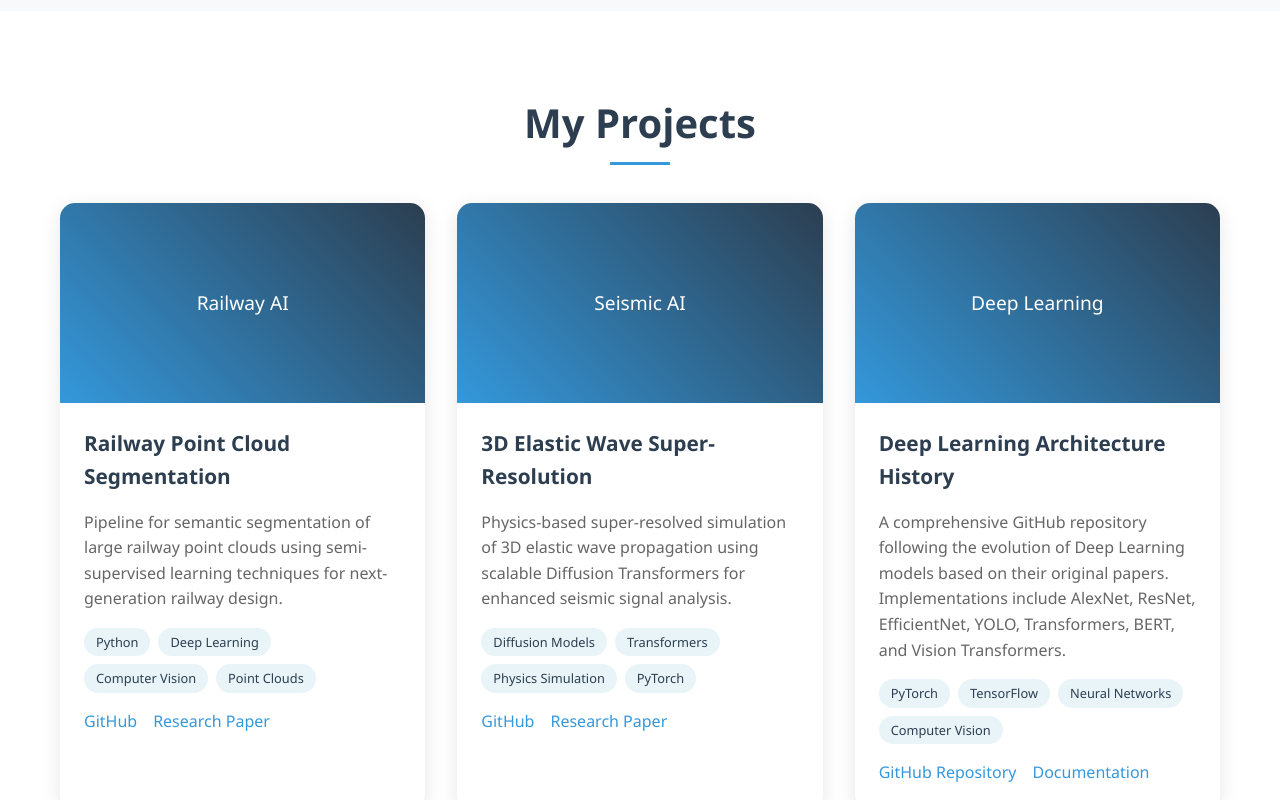
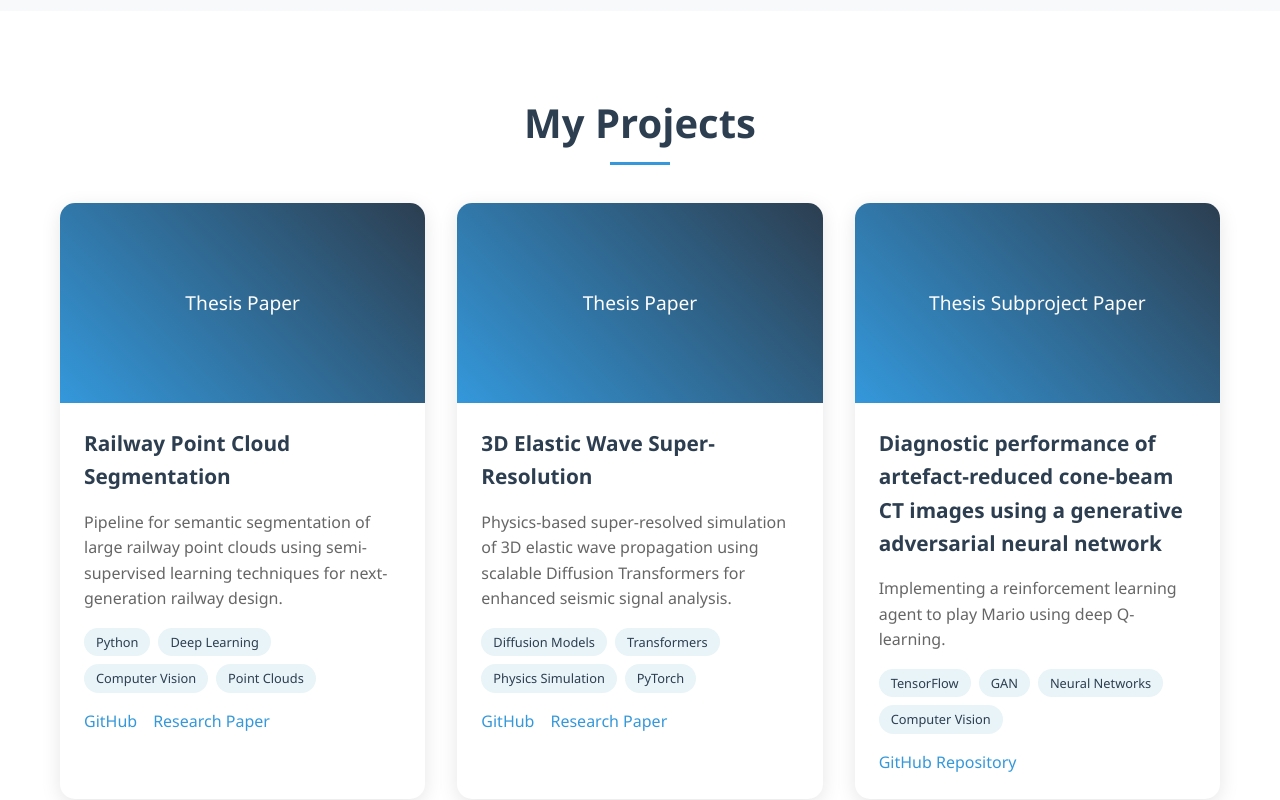
Before and after one commit to HugoGabrielidis16/HugoGabrielidis16.github.io, a plain HTML site: page index.html in a window 1280 px wide. Shown: the part 2000-2800 px from the top of the page. Drawn offline with Linux system fonts and the light colour scheme.

Commit message:
[CHANGE] adjust project section

```diff
--- a/css/style.css
+++ b/css/style.css
@@ -277,7 +277,7 @@ section {
 .detail-card {
     background: white;
     padding: 1.5rem;
-    border-radius: 10px;
+    border-radius: 15px;
     box-shadow: 0 2px 10px rgba(0, 0, 0, 0.1);
 }
 
--- a/index.html
+++ b/index.html
@@ -50,7 +50,7 @@
                     </div>
                 </div>
                 <div class="hero-image">
-                    <img src="images/Diffusion model.png" alt="Hugo Gabrielidis" class="profile-photo">
+                    <img src="images/sky.jpeg" alt="Hugo Gabrielidis" class="profile-photo">
                 </div>
             </div>
         </section>
@@ -77,6 +77,7 @@
                                 <div class="skill-item">Data Analysis</div>
                                 <div class="skill-item">PostgreSQL</div>
                                 <div class="skill-item">Docker</div>
+                                <div class="skill-item">Singularity</div>
                                 <div class="skill-item">GCP/AWS</div>
                                 <div class="skill-item">Git</div>
                             </div>
@@ -121,7 +122,7 @@
                 <div class="projects-grid">
                     <div class="project-card">
                         <div class="project-image">
-                            <div class="project-placeholder">Railway AI</div>
+                            <div class="project-placeholder">Thesis Paper</div>
                         </div>
                         <div class="project-content">
                             <h3>Railway Point Cloud Segmentation</h3>
@@ -141,7 +142,7 @@
 
                     <div class="project-card">
                         <div class="project-image">
-                            <div class="project-placeholder">Seismic AI</div>
+                            <div class="project-placeholder">Thesis Paper</div>
                         </div>
                         <div class="project-content">
                             <h3>3D Elastic Wave Super-Resolution</h3>
@@ -155,6 +156,26 @@
                             <div class="project-links">
                                 <a href="https://github.com/HugoGabrielidis16/" class="project-link">GitHub</a>
                                 <a href="#" class="project-link">Research Paper</a>
+                            </div>
+                        </div>
+                    </div>
+
+                    <div class="project-card">
+                        <div class="project-image">
+                            <div class="project-placeholder">Thesis Subproject Paper</div>
+                        </div>
+                        <div class="project-content">
+                            <h3>Diagnostic performance of artefact-reduced cone-beam CT images using a
+                            generative adversarial neural network</h3>
+                            <p>Implementing a reinforcement learning agent to play Mario using deep Q-learning.</p>
+                            <div class="project-tech">
+                                <span class="tech-tag">TensorFlow</span>
+                                <span class="tech-tag">GAN</span>
+                                <span class="tech-tag">Neural Networks</span>
+                                <span class="tech-tag">Computer Vision</span>
+                            </div>
+                            <div class="project-links">
+                                <a href="https://github.com/HugoGabrielidis16/" class="project-link">GitHub Repository</a>
                             </div>
                         </div>
                     </div>
@@ -181,7 +202,7 @@
 
                     <div class="project-card">
                         <div class="project-image">
-                            <div class="project-placeholder">Deep Learning</div>
+                            <div class="project-placeholder">Reinforcement Learning Project</div>
                         </div>
                         <div class="project-content">
                             <h3>Mario Reinforcement learning</h3>
```
Also changed, not shown: images/sky.jpeg (added).
